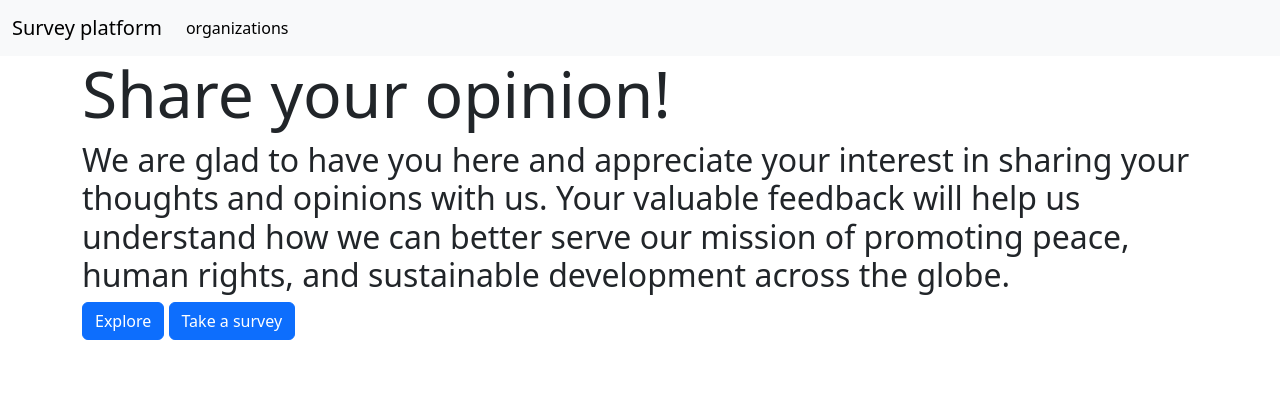
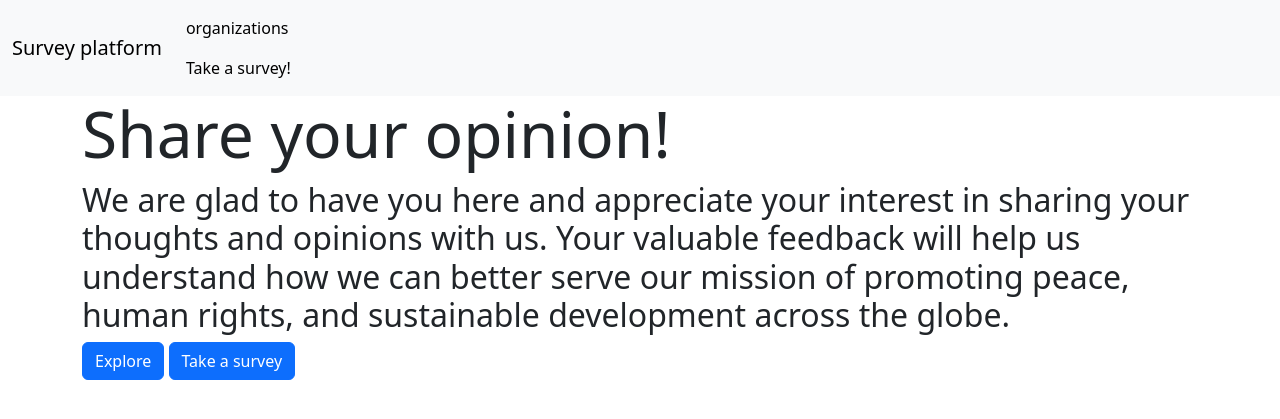
Before and after one commit to ghasemi-amirIE/CONESU_WebApp, a Django app: page / in a window 1280 px wide. Shown: the top 419 px of the page. Run offline with Django 4.2, Linux system fonts and the light colour scheme; some libraries are stand-ins or nearby versions.

Commit message:
I want to sleep

```diff
--- a/organization/templates/organization/base.html
+++ b/organization/templates/organization/base.html
@@ -27,6 +27,8 @@
           <ul class="navbar-nav me-auto mb-2 mb-lg-0">
             <li class="nav-item">
               <a class="nav-link active" aria-current="page" href="{%url 'organization:organizations'%}">organizations</a>
+              <a class="nav-link active" aria-current="page" href="{%url 'organization:survey'%}">Take a survey!</a>
+
             </li>
           </ul>
         </div>
```
